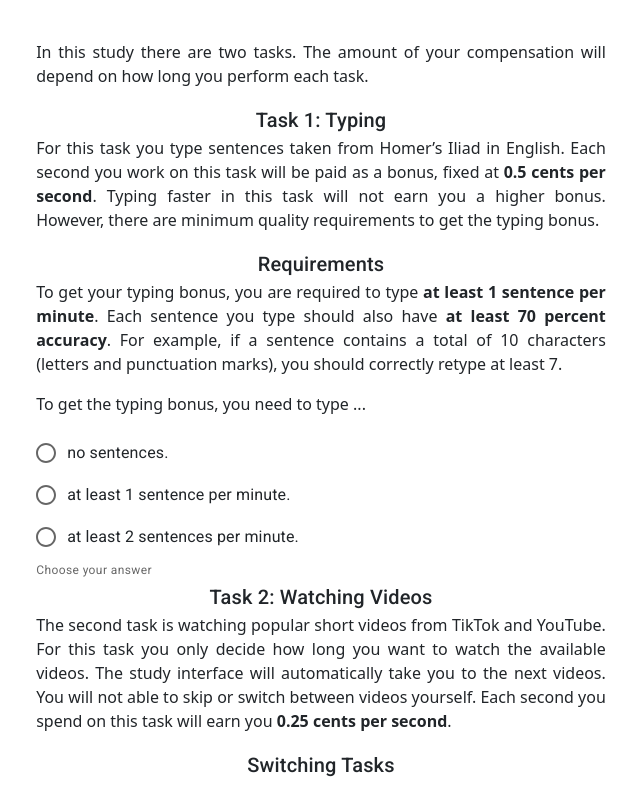
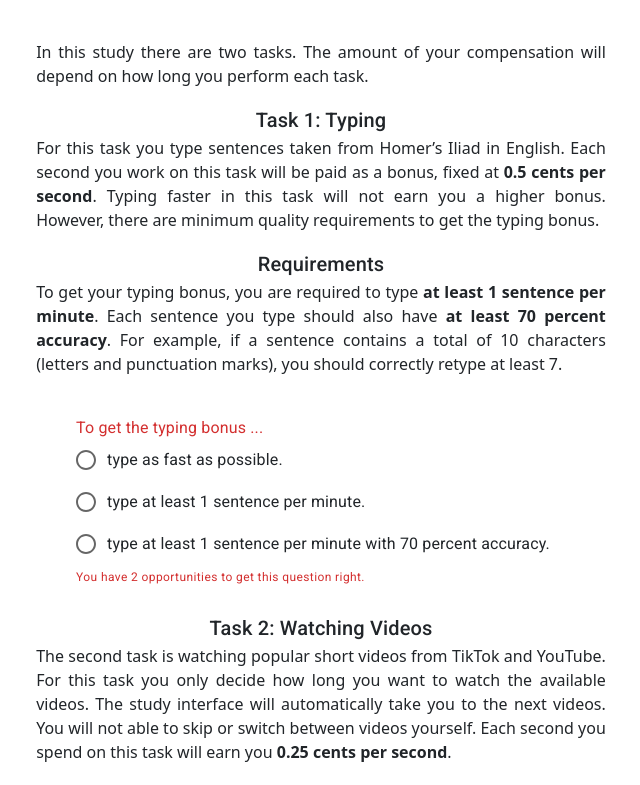
Before and after one commit to reha96/labor_leisure_experiment, a React (Create React App) app: page /next in a window 1280 px wide. Shown: the top 785 px of the page, without its empty margins (319-959 px from the left). Built offline with nearby package versions, Linux system fonts and the light colour scheme.

Commit message:
attention check 1 done

```diff
--- a/src/App.css
+++ b/src/App.css
@@ -19,7 +19,7 @@
   align-items: center;
   gap: 15px; */
   background-color: #F3F6FF;
-  height: 100vh;
+  height: auto;
 }
 .HomePage{
   width: 100%;
--- a/src/Pages/Home.js
+++ b/src/Pages/Home.js
@@ -15,6 +15,7 @@ import Alert from '@mui/material/Alert';
 
 const Home = () => {
 
+  localStorage.setItem('stop', false)
   localStorage.setItem('attentionFail', 0)
   const [checked, setChecked] = useState(false);
   const [btnStatus, setBtnStatus] = useState(true);
--- a/src/Pages/Home2.js
+++ b/src/Pages/Home2.js
@@ -4,79 +4,64 @@ import ButtonM from '@mui/material/Button';
 import Container from 'react-bootstrap/Container';
 import Typography from '@mui/material/Typography';
 import * as React from 'react';
+import Box from '@mui/material/Box';
 import Radio from '@mui/material/Radio';
 import RadioGroup from '@mui/material/RadioGroup';
 import FormControlLabel from '@mui/material/FormControlLabel';
 import FormControl from '@mui/material/FormControl';
 import FormHelperText from '@mui/material/FormHelperText';
 import FormLabel from '@mui/material/FormLabel';
+
 import { useState } from "react";
 
 
 const Home2 = () => {
 
-    const [value, setValue] = React.useState('');
-    const [error, setError] = React.useState(false);
-    const [helperText, setHelperText] = React.useState('Choose your answer');
+    const [counter, setCounter] = useState(parseInt(window.localStorage.getItem('attentionFail')));
 
-    const [counter, setCounter] = useState(parseInt(window.localStorage.getItem('attentionFail')));
     var Fail = 0;
 
-
-
-
+    const [value, setValue] = React.useState('');
+    const [error, setError] = React.useState(true);
+    const [helperText, setHelperText] = React.useState('You have 2 opportunities to get this question right.');
 
     const handleRadioChange = (event) => {
-        event.preventDefault();
         setValue(event.target.value);
-        if (value === '1') {
-            // setHelperText('You got it!');
+        console.log(event.target.value);
+
+        if (event.target.value === '1-70') {
+            setHelperText('You got it!');
             setError(false);
-
-        }
-        else if (value === '2' || value === 'no') {
-            // setHelperText('Sorry, wrong answer!');
+            localStorage.setItem('stop', 'true');
+            console.log(localStorage.getItem('stop'));
+        } else if ((event.target.value === '1') || (event.target.value === 'fast')) {
+            setHelperText('Sorry, wrong answer!');
+            setError(true);
             Fail = parseInt(counter) + 1;
-            setError(true);
             setCounter(Fail);
             localStorage.setItem('attentionFail', Fail);
+        } else {
+            setHelperText('Please select an option.');
+            setError(true);
         }
-        else {
-            // setHelperText('Please select an option.');
-            setError(true);
-            setCounter(Fail);
-            localStorage.setItem('attentionFail', Fail);
-        }
-
-
-        // setHelperText(' ');
-        // setError(false);
+        setHelperText(' ');
+        setError(false);
     };
-
 
     const handleSubmit = (event) => {
         event.preventDefault();
 
-        if (value === '1') {
+        if (value === '1-70') {
             setHelperText('You got it!');
-            setError(false);
-
-        }
-        else if (value === '2' || value === 'no') {
+        } else if ((value === '1') || (value === 'fast')) {
             setHelperText('Sorry, wrong answer!');
-            Fail = parseInt(counter) + 1;
             setError(true);
-            setCounter(Fail);
-            localStorage.setItem('attentionFail', Fail);
-        }
-        else {
+        } else {
             setHelperText('Please select an option.');
             setError(true);
-            setCounter(Fail);
-            localStorage.setItem('attentionFail', Fail);
         }
+    };
 
-    };
     var input = [];
 
 
@@ -138,23 +123,32 @@ const Home2 = () => {
                 </p>
                 {/* This task represents your willingness to work for a given wage. */}
 
-                <form onSubmit={handleSubmit} className="HomePage_p">
-                    <FormControl error={error} variant="standard">
-                        <p>To get the typing bonus, you need to type ... </p>
+                <Box className="center" sx={{ display: 'flex' }}>
+
+                    <form onSubmit={handleSubmit}>
+                        <FormControl sx={{ m: 3 }} error={error} variant="standard">
+                            <FormLabel id="demo-error-radios">To get the typing bonus ...</FormLabel>
                             <RadioGroup
                                 aria-labelledby="demo-error-radios"
                                 name="quiz"
                                 value={value}
                                 onChange={handleRadioChange}
                             >
-                            <FormControlLabel value="no" control={<Radio />} label="no sentences." />
-                            <FormControlLabel value="1" control={<Radio />} label="at least 1 sentence per minute." />
-                            <FormControlLabel value="2" control={<Radio />} label="at least 2 sentences per minute." />
+                                <FormControlLabel value="fast" control={<Radio />} label="type as fast as possible." />
+                                <FormControlLabel value="1" control={<Radio />} label="type at least 1 sentence per minute." />
+                                <FormControlLabel value="1-70" control={<Radio />} label="type at least 1 sentence per minute with 70 percent accuracy." />
 
                             </RadioGroup>
                             <FormHelperText>{helperText}</FormHelperText>
+
                         </FormControl>
                     </form>
+
+                    {/* <ButtonM sx={{ mb: 1.5}} type="submit" variant="outlined" onClick={handleSubmit} >
+                        Check Answer
+                    </ButtonM> */}
+                </Box>
+
                 <Typography variant='h6' className="center">Task 2: Watching Videos</Typography>
                 <p className="HomePage_p">
                     The second task is watching popular short videos from TikTok and YouTube.
@@ -183,19 +177,16 @@ const Home2 = () => {
                     Once the practice session is over, you will be taken back to the rest of the study.
                 </p> */}
                 <div className='center'>
-                    {!error ?
-
-                    <ButtonM variant='contained' color='secondary' type="button">
+                    {!(localStorage.getItem('stop') === 'true') ?
+                        <ButtonM variant='contained' color='secondary' type="button" onClick={handleSubmit} >
                             <strong>Continue</strong>
                         </ButtonM>
-                        : <Link underline="none" href='/next2'>
-                            <ButtonM variant='contained' color='secondary' type="button">
+                        :
+                        <Link underline="none" href='/next2'>
+                            <ButtonM variant='contained' color='secondary' type="button" >
                                 <strong>Continue</strong>
                             </ButtonM>
                         </Link>}
-                    {/* <ButtonM variant='contained' color='secondary' type="button" onClick={handleSubmit}>
-                            <strong>Continue</strong>
-                        </ButtonM> */}
                 </div>
 
             </Container>
```
Lines whose indentation alone changed are shown as unchanged.
